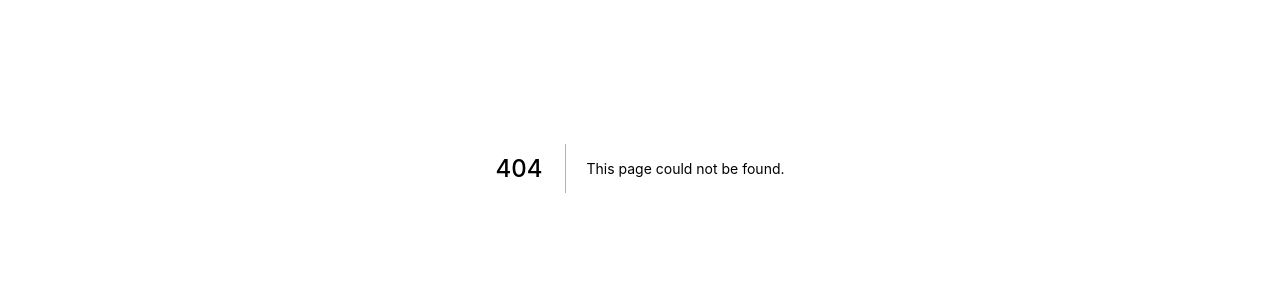
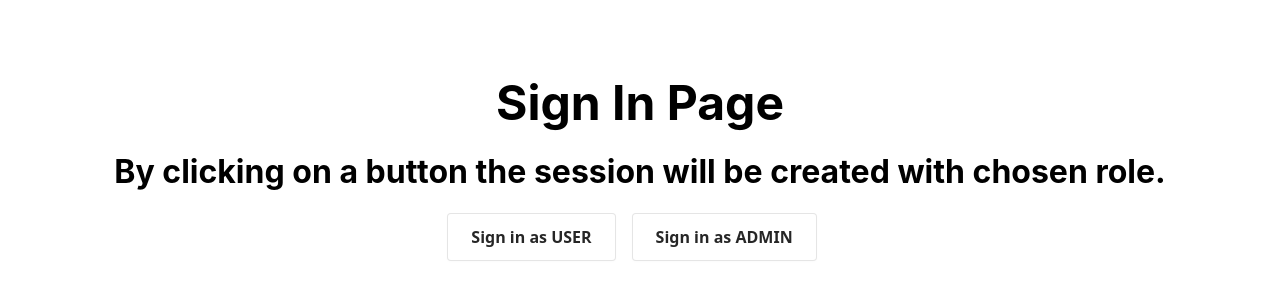
Before and after one commit to agazibaric/next-auth-jwt-role-based-authorization, a Next.js app: page /signIn in a window 1280 px wide. Before the commit this address had no page. Shown: the part 232-532 px from the top of the page. Built offline with nearby package versions, Linux system fonts and the light colour scheme; no server answers.

Commit message:
fix: rename to sign in

```diff
--- a/const/authApi.ts
+++ b/const/authApi.ts
@@ -1,3 +1,3 @@
 export const AUTH_API = {
-  LOGIN: "/login",
+  SIGN_IN: "/signIn",
 };
--- a/const/routes.ts
+++ b/const/routes.ts
@@ -1,6 +1,6 @@
 export const ROUTES = {
   HOME: "/",
-  LOGIN: "/login",
+  SIGN_IN: "/signIn",
   LOGOUT: "/logout",
   USER: "/user",
   ADMIN: "/admin",
--- a/pages/api/login.ts
+++ b/pages/api/signIn.ts
@@ -1,10 +1,10 @@
 import type { NextApiRequest, NextApiResponse } from "next";
 import { ROLES } from "../../const";
-import { LoginResponse } from "../../types";
+import { SignInResponse } from "../../types";
 
 export default function handler(
   req: NextApiRequest,
-  res: NextApiResponse<LoginResponse>
+  res: NextApiResponse<SignInResponse>
 ) {
   const { email, password } = req.body;
   const roles = [{ name: ROLES.USER }];
--- a/pages/index.tsx
+++ b/pages/index.tsx
@@ -19,9 +19,9 @@ const HomePage: NextPage = () => {
         <p className={styles.description}>Select Route</p>
         <div className={styles.grid}>
           <Card
-            title="Login"
+            title="Sign In"
             subtitle="Authenticate user to create session"
-            route="login"
+            route="signIn"
           />
           <Card title="Logout" subtitle="Clear up session" route="logout" />
           <Card
--- a/pages/login.tsx
+++ b/pages/signIn.tsx
@@ -3,8 +3,8 @@ import { signIn } from "next-auth/react";
 import { ROUTES } from "../const";
 import styles from "../styles/Home.module.css";
 
-const LoginPage: NextPage = () => {
-  const handleLogin = (email = "", password = "") => {
+const SignInPage: NextPage = () => {
+  const handleSignIn = (email = "", password = "") => {
     signIn("credentials", {
       email,
       password,
@@ -14,29 +14,29 @@ const LoginPage: NextPage = () => {
       .catch((err) => console.log(err));
   };
 
-  const handleLoginAsUser = () => {
-    handleLogin("user@email.com", "password");
+  const handleSignInAsUser = () => {
+    handleSignIn("user@email.com", "password");
   };
 
-  const handleLoginAsAdmin = () => {
-    handleLogin("admin@email.com", "admin");
+  const handleSignInAsAdmin = () => {
+    handleSignIn("admin@email.com", "admin");
   };
 
   return (
     <div className={styles.container}>
       <main className={styles.main}>
-        <h1 className={styles.title}>Login Page</h1>
-        <h1 className={styles.description}>
+        <h1 className={styles.title}>Sign In Page</h1>
+        <h1 className={styles.descriptivon}>
           By clicking on a button the session will be created with chosen role.
         </h1>
 
         <div className={styles.grid}>
-          <div className={styles.button} onClick={handleLoginAsUser}>
-            Login as USER
+          <div className={styles.button} onClick={handleSignInAsUser}>
+            Sign in as USER
           </div>
 
-          <div className={styles.button} onClick={handleLoginAsAdmin}>
-            Login as ADMIN
+          <div className={styles.button} onClick={handleSignInAsAdmin}>
+            Sign in as ADMIN
           </div>
         </div>
       </main>
@@ -44,4 +44,4 @@ const LoginPage: NextPage = () => {
   );
 };
 
-export default LoginPage;
+export default SignInPage;
--- a/pages/unauthorized.tsx
+++ b/pages/unauthorized.tsx
@@ -17,8 +17,8 @@ const UnauthorizedPage: NextPage = () => {
             <div className={styles.button}>Go to Home Page</div>
           </Link>
 
-          <Link href={ROUTES.LOGIN}>
-            <div className={styles.button}>Login</div>
+          <Link href={ROUTES.SIGN_IN}>
+            <div className={styles.button}>Sign In</div>
           </Link>
         </div>
       </main>
--- a/types/LoginResponse.ts
+++ b/types/SignInResponse.ts
@@ -1,6 +1,6 @@
 import { User } from "./User";
 
-export interface LoginResponse {
+export interface SignInResponse {
   user: User;
   token: string;
 }
--- a/types/index.ts
+++ b/types/index.ts
@@ -1,2 +1,2 @@
-export * from "./LoginResponse";
+export * from "./SignInResponse";
 export * from "./User";
```
Also changed, not shown: helpers/auth/createNextAuthUser.ts (+7 -7 lines), pages/api/auth/[...nextauth].ts (+6 -6 lines), services/authService.ts (+4 -4 lines), 1 other file (tests, documents, lock files or other folders).
